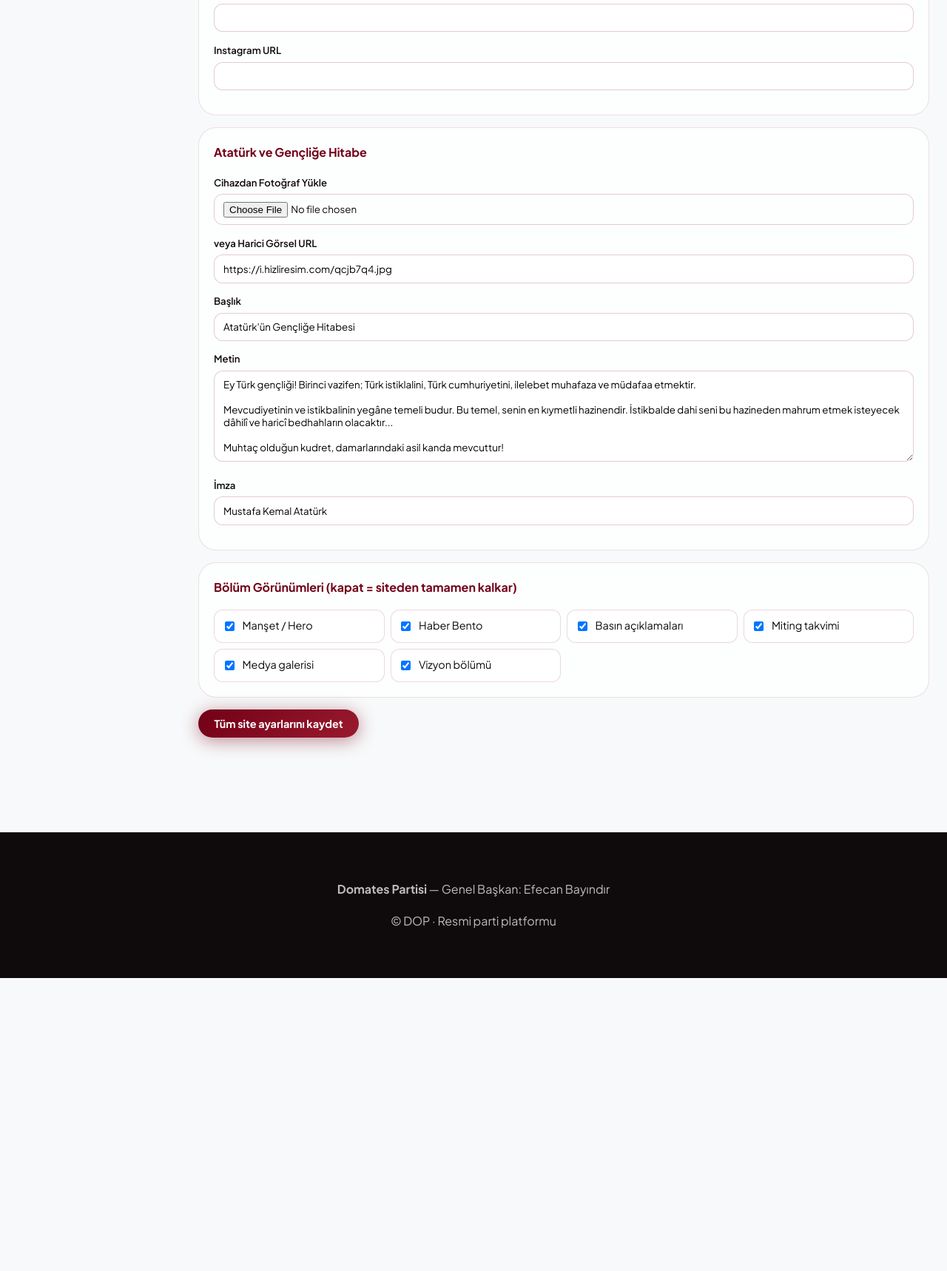
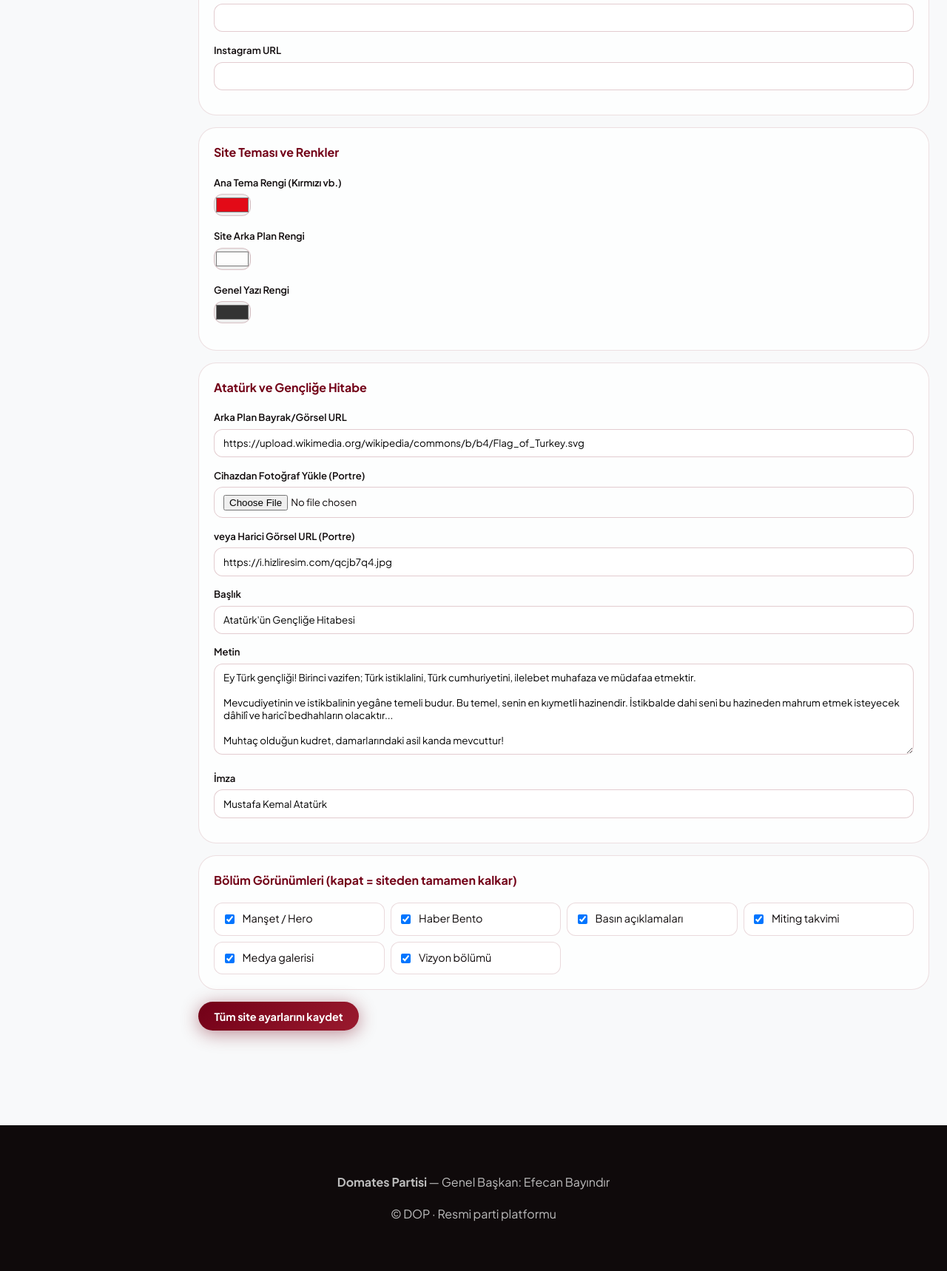
Before and after one commit to YetCodes/domatespartisicursor, a Flask app: page /yonetim in a window 1280 px wide. Shown: the part 3924-5642 px from the top of the page at 74% size. Before the commit the page ends 5246 px from the top, so only its background shows below. Run offline with Flask 3, Linux system fonts and the light colour scheme; a user stored in the database is signed in; data comes from the database, SQL or seed files in the repository; grey boxes labelled with a size stand in for pictures from a placeholder-image service; data that the repository does not hold is empty; some libraries are stand-ins or nearby versions.

Commit message:
Tema renk secicisi eklendi, ataturk arka plani dinamik yapildi, tasarim optimize edildi

```diff
--- a/templates/admin.html
+++ b/templates/admin.html
@@ -91,12 +91,23 @@
           </div>
 
           <div class="cms-card">
+            <h4>Site Teması ve Renkler</h4>
+            <div class="form-row"><label>Ana Tema Rengi (Kırmızı vb.)</label><input type="color" id="cms-theme_primary_color" value="{{ cms.theme_primary_color|default('#E30A17') }}" style="width: 50px; height: 30px; padding: 0;"></div>
+            <div class="form-row"><label>Site Arka Plan Rengi</label><input type="color" id="cms-theme_bg_color" value="{{ cms.theme_bg_color|default('#fdfdfd') }}" style="width: 50px; height: 30px; padding: 0;"></div>
+            <div class="form-row"><label>Genel Yazı Rengi</label><input type="color" id="cms-theme_text_color" value="{{ cms.theme_text_color|default('#333333') }}" style="width: 50px; height: 30px; padding: 0;"></div>
+          </div>
+
+          <div class="cms-card">
             <h4>Atatürk ve Gençliğe Hitabe</h4>
             <div class="form-row">
-              <label>Cihazdan Fotoğraf Yükle</label>
+              <label>Arka Plan Bayrak/Görsel URL</label>
+              <input type="text" id="cms-ataturk_bg_image" value="{{ cms.ataturk_bg_image|default('https://upload.wikimedia.org/wikipedia/commons/b/b4/Flag_of_Turkey.svg') }}">
+            </div>
+            <div class="form-row">
+              <label>Cihazdan Fotoğraf Yükle (Portre)</label>
               <input type="file" class="upload-file" accept="image/*" data-target="#cms-ataturk_image">
             </div>
-            <div class="form-row"><label>veya Harici Görsel URL</label><input type="text" id="cms-ataturk_image" value="{{ cms.ataturk_image|default('https://i.hizliresim.com/qcjb7q4.jpg') }}"></div>
+            <div class="form-row"><label>veya Harici Görsel URL (Portre)</label><input type="text" id="cms-ataturk_image" value="{{ cms.ataturk_image|default('https://i.hizliresim.com/qcjb7q4.jpg') }}"></div>
             <div class="form-row"><label>Başlık</label><input type="text" id="cms-ataturk_title" value="{{ cms.ataturk_title|default('Atatürk\'ün Gençliğe Hitabesi') }}"></div>
             <div class="form-row"><label>Metin</label><textarea id="cms-ataturk_body" rows="6">{{ cms.ataturk_body|default('Ey Türk gençliği! ...') }}</textarea></div>
             <div class="form-row"><label>İmza</label><input type="text" id="cms-ataturk_signature" value="{{ cms.ataturk_signature|default('Mustafa Kemal Atatürk') }}"></div>
--- a/templates/base.html
+++ b/templates/base.html
@@ -5,6 +5,13 @@
   <meta name="viewport" content="width=device-width, initial-scale=1.0">
   <title>{% block title %}{{ cms.party_short }} — {{ cms.party_name }}{% endblock %}</title>
   <link rel="stylesheet" href="{{ url_for('static', filename='css/main.css') }}">
+  <style>
+    :root {
+      {% if cms.theme_primary_color %}--primary-color: {{ cms.theme_primary_color }};{% endif %}
+      {% if cms.theme_bg_color %}--bg-body: {{ cms.theme_bg_color }};{% endif %}
+      {% if cms.theme_text_color %}--text-main: {{ cms.theme_text_color }};{% endif %}
+    }
+  </style>
   {% block extra_head %}{% endblock %}
 </head>
 <body class="{% block body_class %}{% endblock %}{% if is_chairman %} chairman-mode{% endif %}"
```
Also changed, not shown: templates/index.html (+5 -5 lines).
